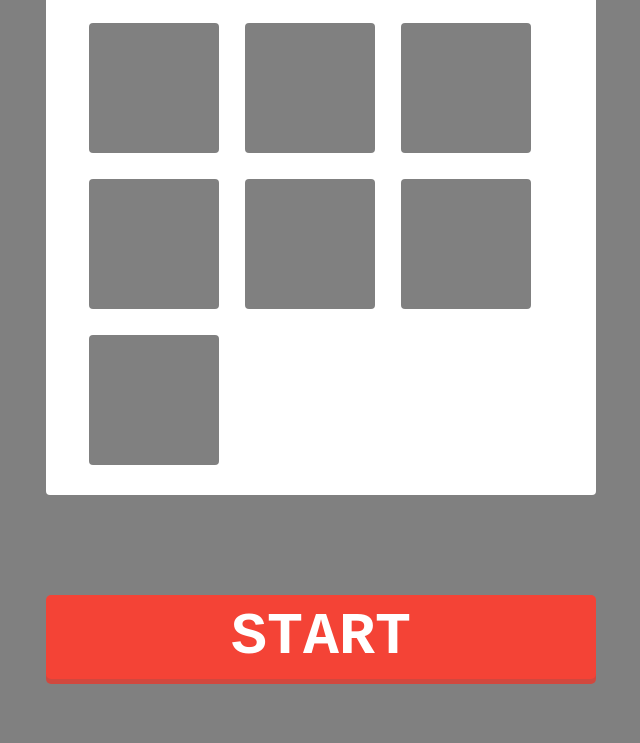
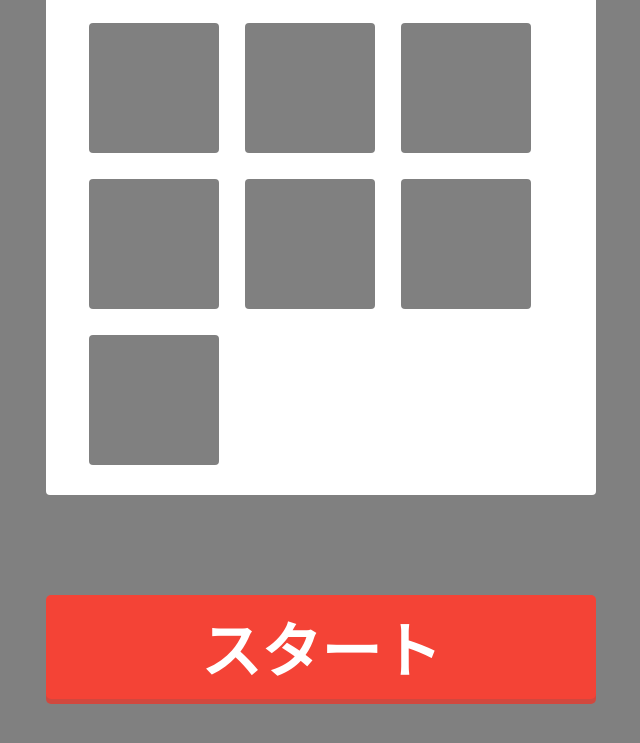
Before and after one commit to zakkichan/number, a plain HTML site: page index.html in a window 1280 px wide. Shown: the part 1117-1860 px from the top of the page, without its empty margins (319-959 px from the left). Drawn offline with Linux system fonts and the light colour scheme.

Commit message:
Update index.html

```diff
--- a/index.html
+++ b/index.html
@@ -2,14 +2,14 @@
 <html lang="ja">
 <head>
   <meta charset="utf-8">
-  <title>Number</title>
+  <title>ナンバープッシュ</title>
   <link rel="stylesheet" href="css/styles.css">
 </head>
 <body>
   <div id="container">
     <div id="timer">0.0</div>
     <ul id="board"></ul>
-    <div id="btn">START</div>
+    <div id="btn">スタート</div>
   </div>
 
   <script type="text/javascript" src="js/main.js"></script>
```
